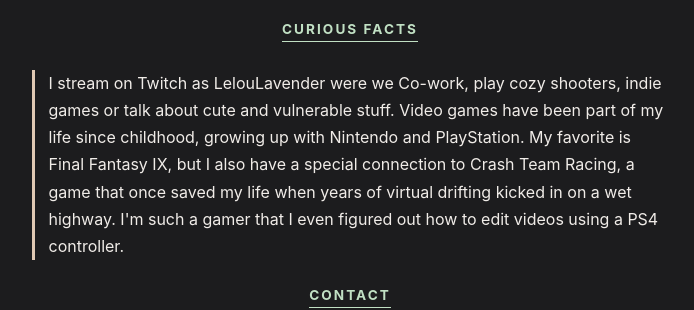
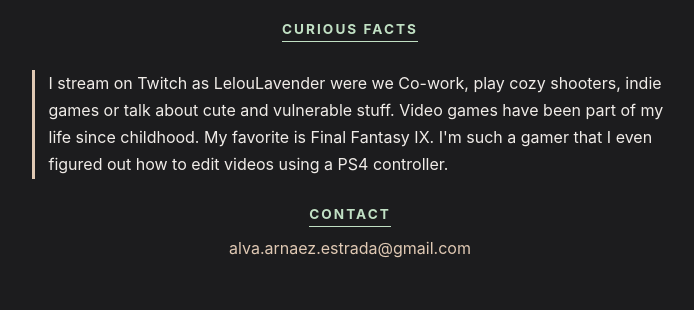
Before and after one commit to Alvalelou/portfolio, a React (Create React App) app: page / in a window 1280 px wide. Shown: the part 1403-1713 px from the top of the page, without its empty margins (290-984 px from the left). Built offline with nearby package versions, Linux system fonts and the light colour scheme.

Commit message:
curious facts shorter

```diff
--- a/src/App.tsx
+++ b/src/App.tsx
@@ -47,7 +47,7 @@
         I'm Alva — a trans woman, Content Creator and Video Producer based in Berlin. I grew up in Lima studying music and composing songs nobody heard. Later came advertising, then business, picking up cameras somewhere in between and figuring out the rest as I went. I founded Montania Films and spent five years directing music videos, theater trailers and brand content. Before that, I produced work for brands like PlayStation, Jeep, and Apple at Vatio Productions. At Berlin indie studio Maschinen Mensch, I made trailers and social content for Mother Machine.
       </p>
       <h2>CURIOUS FACTS</h2>
-        <p>I stream on Twitch as LelouLavender were we Co-work, play cozy shooters, indie games or talk about cute and vulnerable stuff. Video games have been part of my life since childhood, growing up with Nintendo and PlayStation. My favorite is Final Fantasy IX, but I also have a special connection to Crash Team Racing, a game that once saved my life when years of virtual drifting kicked in on a wet highway. I'm such a gamer that I even figured out how to edit videos using a PS4 controller.
+        <p>I stream on Twitch as LelouLavender were we Co-work, play cozy shooters, indie games or talk about cute and vulnerable stuff. Video games have been part of my life since childhood. My favorite is Final Fantasy IX. I'm such a gamer that I even figured out how to edit videos using a PS4 controller.
       </p>
     <h2>CONTACT</h2>
     <div className="contact">
```
